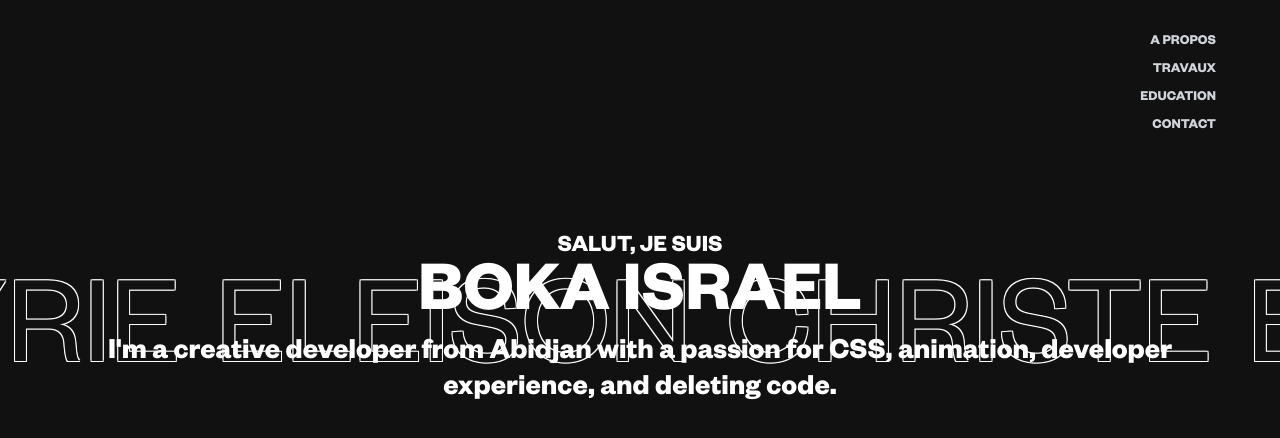
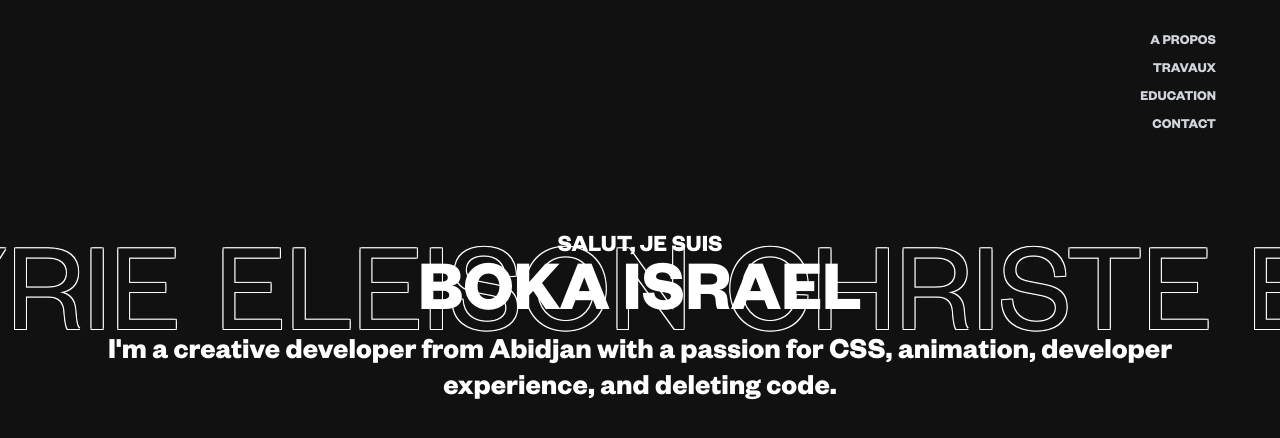
Before and after one commit to IsraelBoka/portfolio, a SvelteKit app: page / in a window 1280 px wide. Shown: the top 438 px of the page. Built offline with nearby package versions, Linux system fonts and the light colour scheme.

Commit message:
under just the name

```diff
--- a/src/routes/+page.svelte
+++ b/src/routes/+page.svelte
@@ -45,7 +45,7 @@
 <section>
 	<div id="background-text " class="pointer-events-none absolute z-0 w-screen">
 		<div class="relative flex overflow-x-hidden text-[#111111] text-stroke-3">
-			<div class="py-12 uppercase animate-marquee whitespace-nowrap">
+			<div class="py-4 uppercase animate-marquee whitespace-nowrap">
 				<span class="text-5xl lg:text-9xl mx-4">Kyrie </span>
 				<span class="text-5xl lg:text-9xl mx-4">eleison </span>
 				<span class="text-5xl lg:text-9xl mx-4">Christe </span>
@@ -53,7 +53,7 @@
 			</div>
 
 			<div
-				class="absolute uppercase top-0 py-12 animate-marquee2 whitespace-nowrap text-[#111111] text-stroke-3"
+				class="absolute py-4 uppercase top-0 animate-marquee2 whitespace-nowrap text-[#111111] text-stroke-3"
 			>
 				<span class="text-5xl lg:text-9xl mx-4">Kyrie </span>
 				<span class="text-5xl lg:text-9xl mx-4">eleison </span>
```
